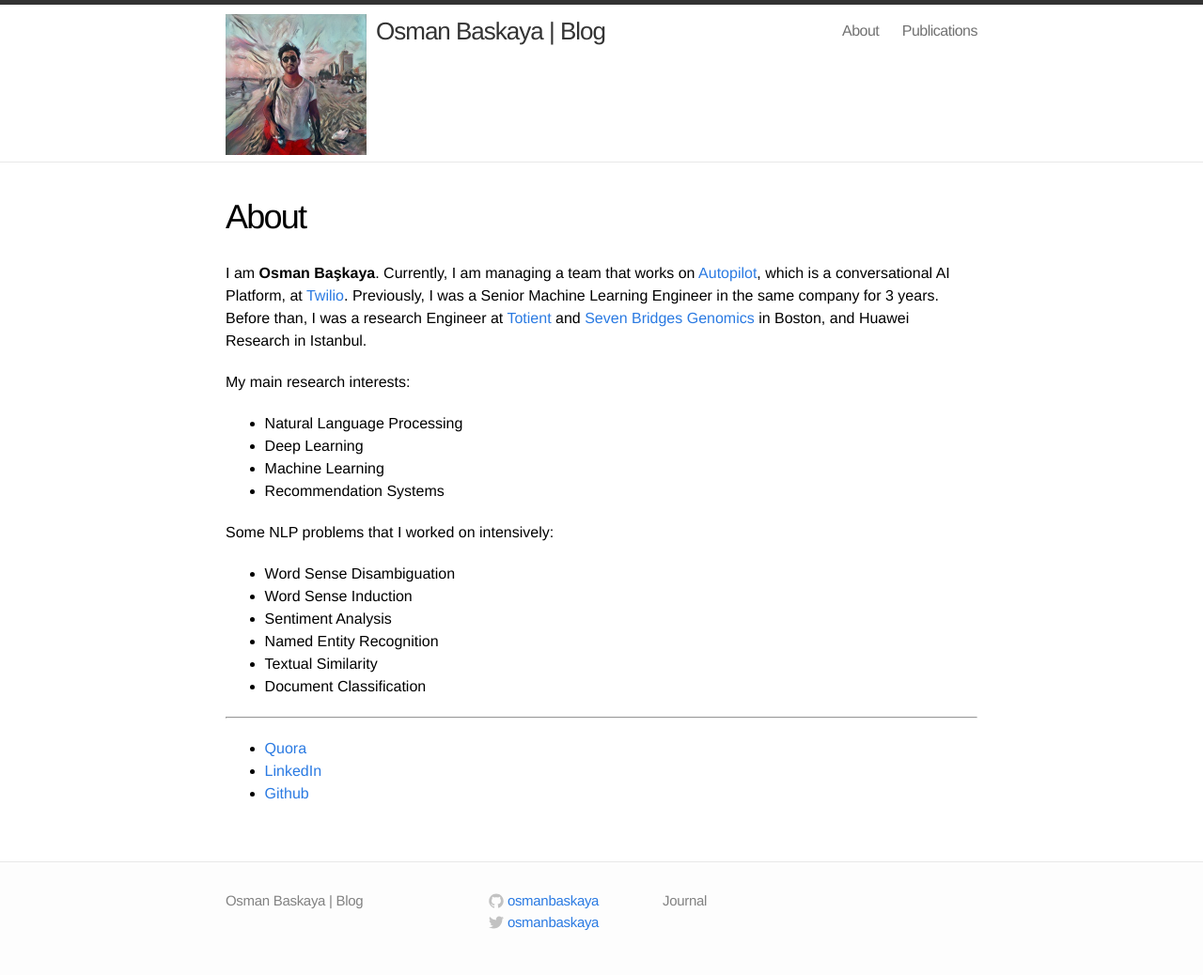
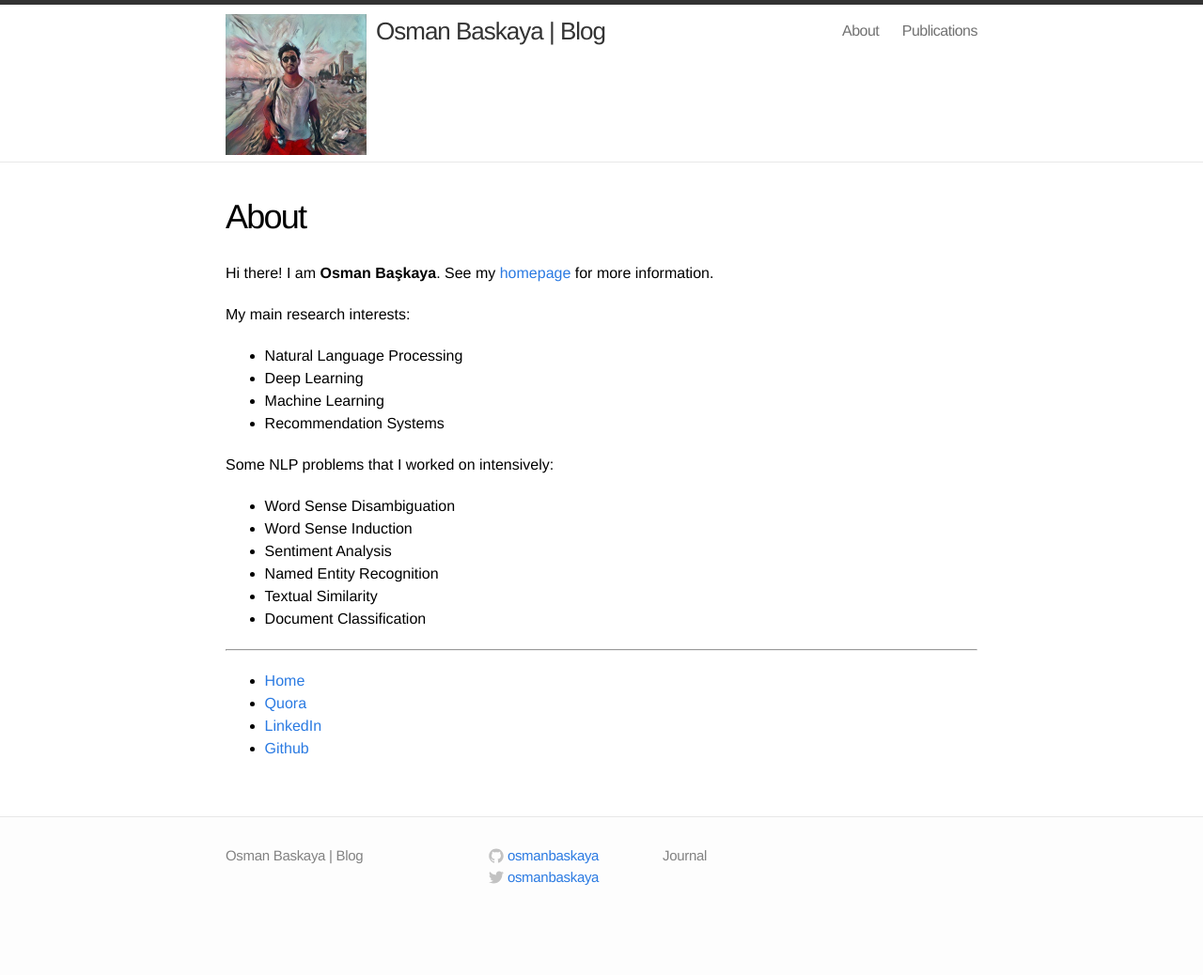
Before and after one commit to osmanbaskaya/osmanbaskaya.github.io, a Jekyll site: the page built from about.md, in a window 1280 px wide. Shown: the whole page at 94% size. Built offline with Jekyll 4.4.1, drawn with Linux system fonts in a browser that asks for light colours; after the commit the page ends 990 px from its top, so only the background shows below that.

Commit message:
adding link to the homepage

```diff
--- a/about.md
+++ b/about.md
@@ -4,7 +4,7 @@ title: About
 permalink: /about/
 ---
 
-I am **Osman Başkaya**. Currently, I am managing a team that works on [Autopilot](https://www.twilio.com/blog/introducing-twilio-autopilot-a-conversational-ai-platform-to-build-bots-that-work), which is a conversational AI Platform, at [Twilio](https://www.twilio.com/). Previously, I was a Senior Machine Learning Engineer in the same company for 3 years. Before than, I was a research Engineer at [Totient](https://sbgdinc.com/) and [Seven Bridges Genomics](https://www.sevenbridges.com/) in Boston, and Huawei Research in Istanbul.
+Hi there! I am **Osman Başkaya**. See my [homepage](https://osmanbaskaya.com/) for more information.
 
 My main research interests:
 
@@ -23,7 +23,7 @@ Some NLP problems that I worked on intensively:
 - Document Classification
 
 ---
-
+- [Home](https://osmanbaskaya.com/)
 - [Quora](https://www.quora.com/profile/Osman-Baskaya)
 - [LinkedIn](https://tr.linkedin.com/in/osmanbaskaya)
 - [Github](github.com/osmanbaskaya)
```
